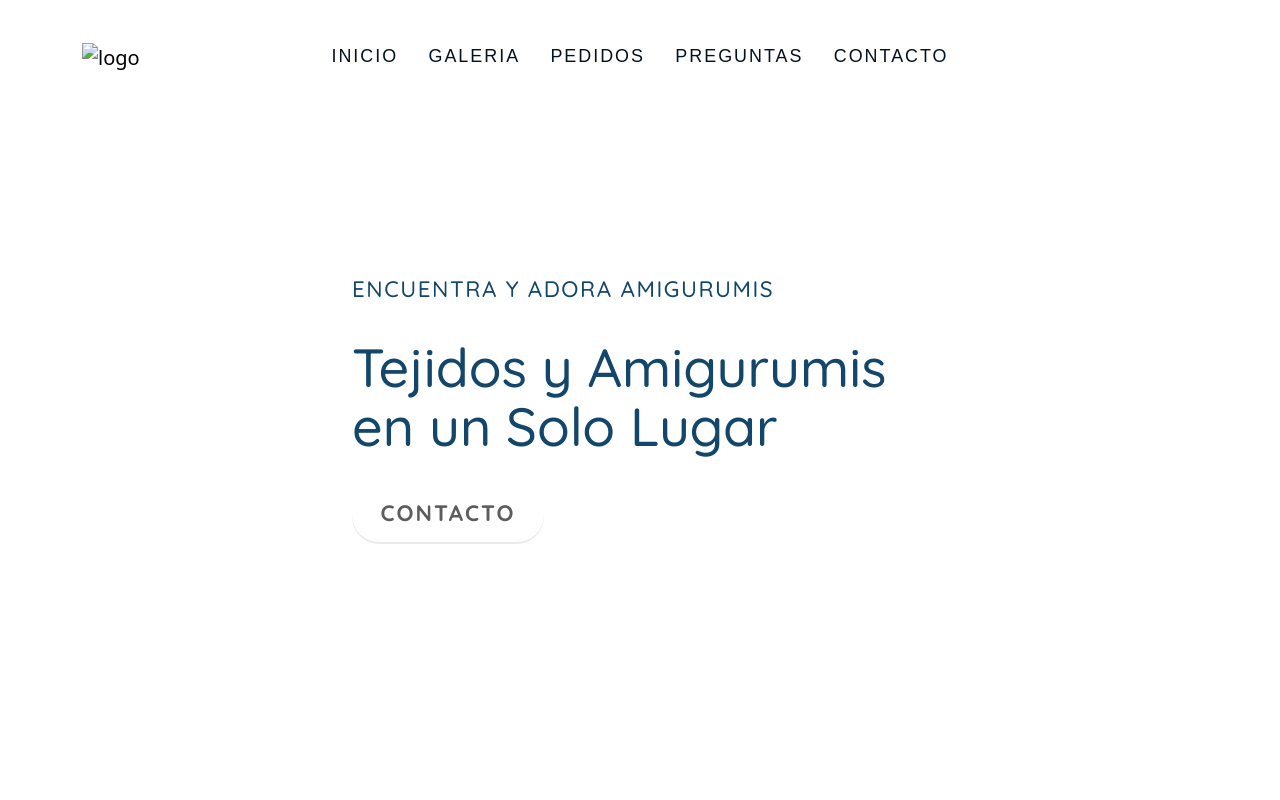
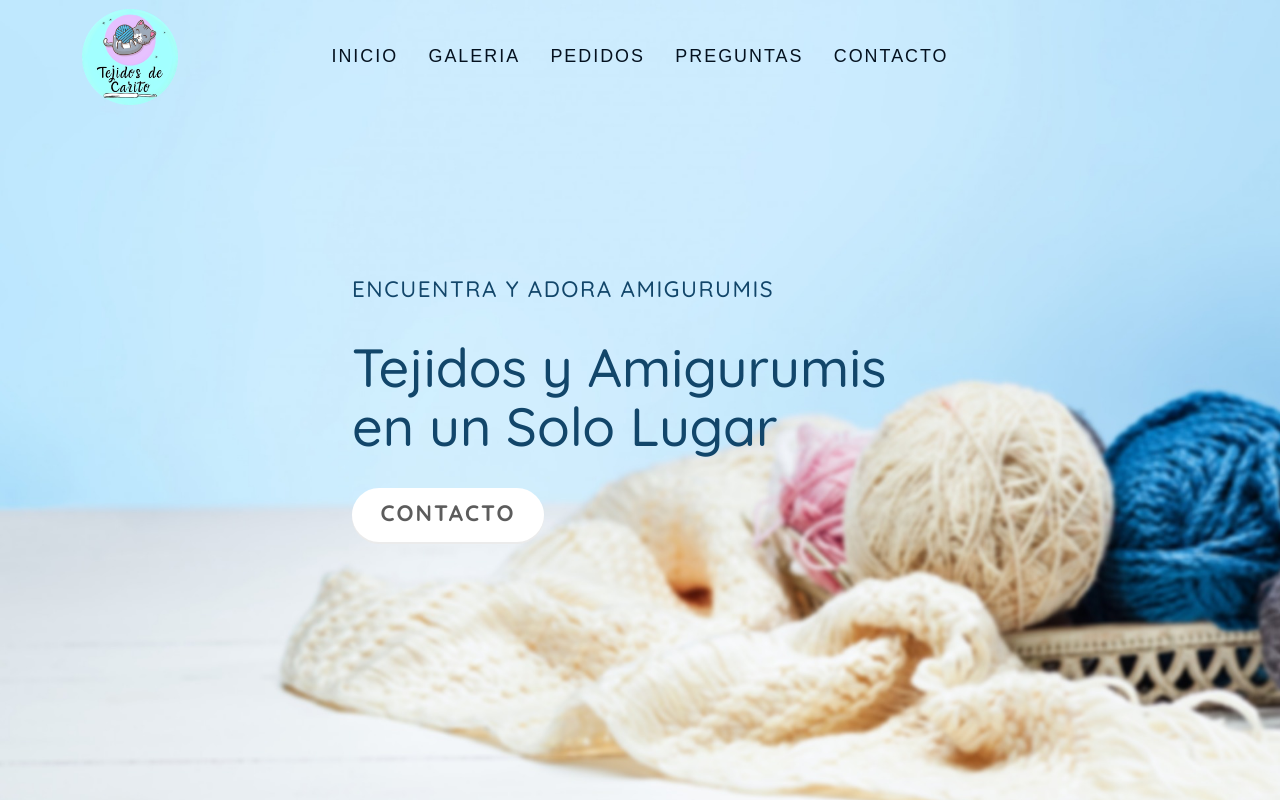
Before and after one commit to ariaspabloi/tejidosdecarito, a website: page index.html in a window 1280 px wide. Shown: the top 800 px of the page. Drawn offline with nearby package versions, Linux system fonts and the light colour scheme; the site is published under a folder, as on GitHub Pages, so addresses that start at the root find nothing; a web font is replaced by a local one.

Commit message:
fix img import

```diff
--- a/index.html
+++ b/index.html
@@ -18,7 +18,12 @@
       <nav class="navbar navbar-expand-lg" aria-label="Tenth navbar example">
         <div class="container">
           <a class="navbar-brand" href="#">
-            <img src="/assets/img/logo.png" alt="logo" width="60" height="60" />
+            <img
+              src="./assets/img/logo.png"
+              alt="logo"
+              width="60"
+              height="60"
+            />
           </a>
           <button
             class="navbar-toggler"
--- a/scss/_body.scss
+++ b/scss/_body.scss
@@ -2,7 +2,7 @@ body {
   font-size: 100%;
 }
 .background {
-  background-image: url("/assets/img/image.jpg");
+  background-image: url("../assets/img/image.jpg");
   background-position: center; /* Center the image */
   background-repeat: no-repeat; /* Do not repeat the image */
   background-size: cover;
```
Also changed, not shown: assets/img/bolas-lana.jpg (deleted), css/style.css.
